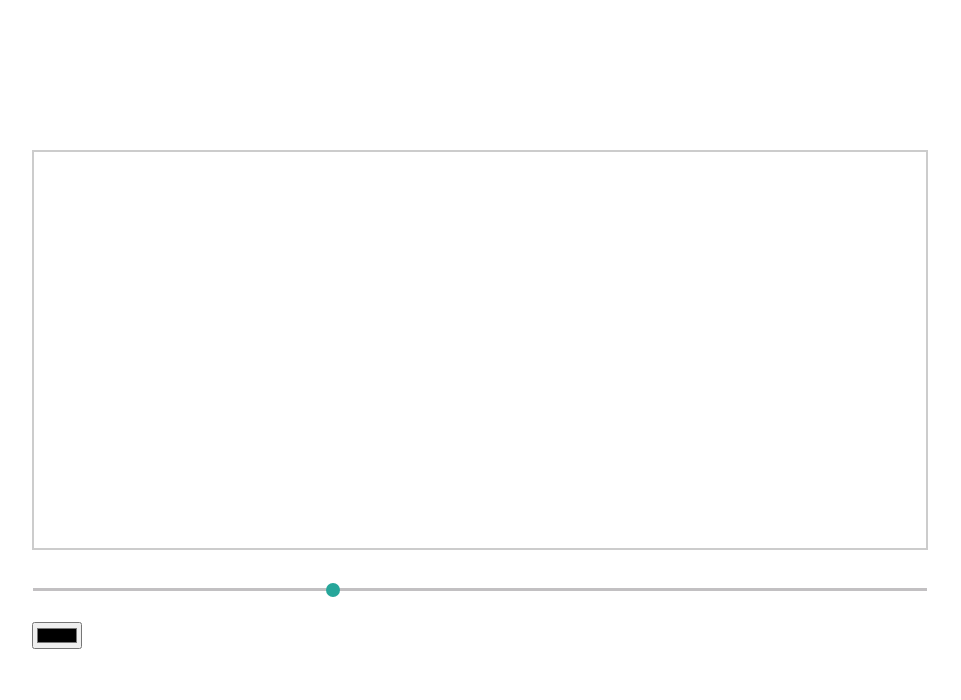
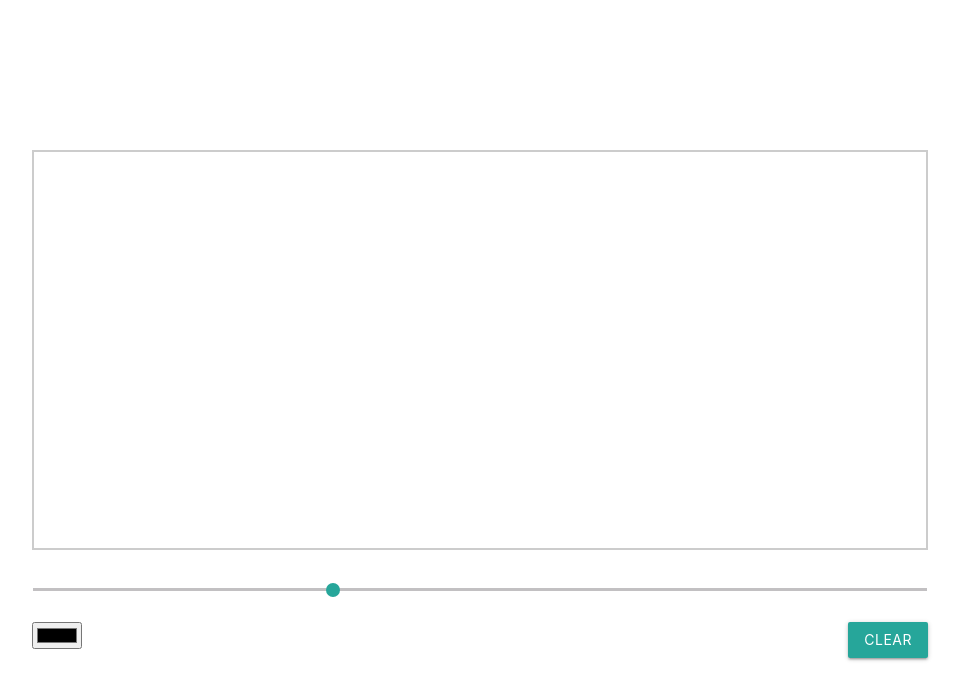
Before and after one commit to TrenkalAndrew/Painter, a website built with webpack: page src/index.html in a window 1280 px wide. Shown: the whole page, without its empty margins (160-1121 px from the left). Built offline with nearby package versions, Linux system fonts and the light colour scheme.

Commit message:
added the ability to clean the canvas

```diff
--- a/src/index.html
+++ b/src/index.html
@@ -18,6 +18,10 @@
       width: 100%;
       height: 400px;
     }
+    .sb-row {
+      display: flex;
+      justify-content: space-between;
+    }
   </style>
 </head>
 <body>
@@ -27,8 +31,9 @@
   <div class="input-field">
     <input type="range" min="1" max="4" value="2" id="range">
   </div>
-  <div class="input-field">
+  <div class="input-field sb-row">
     <input type="color" id="color">
+    <a class="waves-effect waves-light btn" id="clear">Clear</a>
   </div>
 </div>
 
--- a/src/index.js
+++ b/src/index.js
@@ -11,6 +11,9 @@ canvas.height = rect.height * scale;
 
 const range = document.getElementById('range');
 const color = document.getElementById('color');
+const clearBtn = document.getElementById('clear');
+
+clearBtn.addEventListener("click", () => ctx.clearRect(0, 0, canvas.width, canvas.height));
 
 const mouseMove$ = fromEvent(canvas, 'mousemove');
 const mouseDown$ = fromEvent(canvas, 'mousedown');
```
